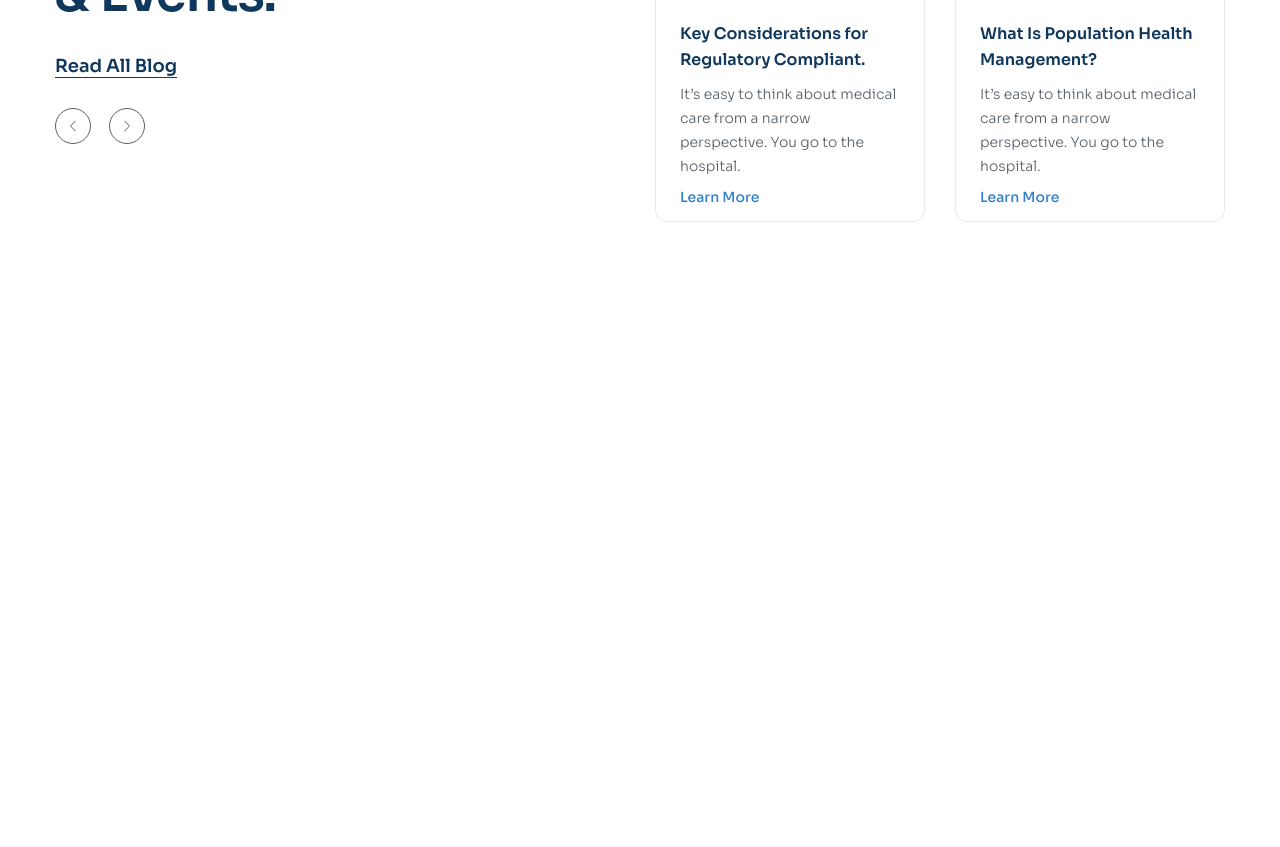
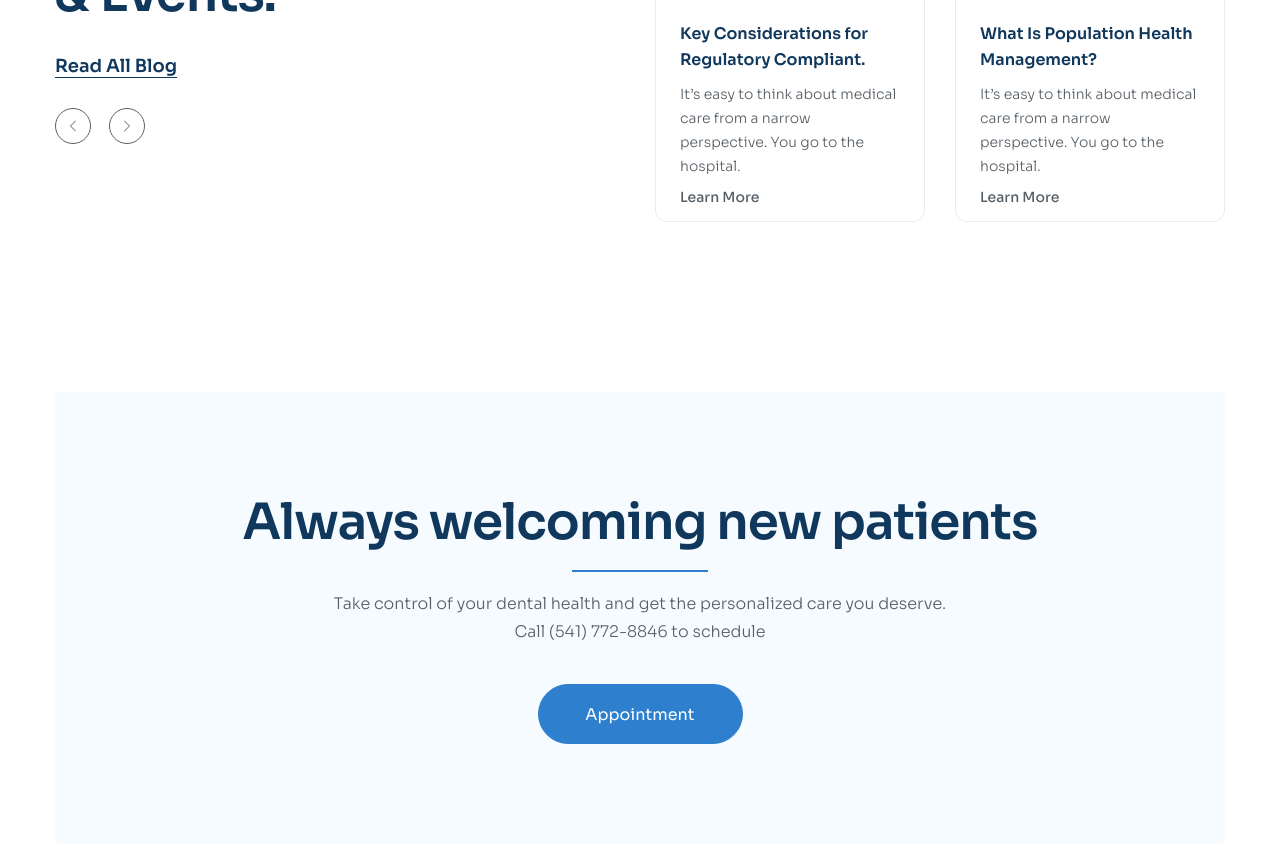
Before and after one commit to khoaphan1/htmlcss-project-03, a plain HTML site: page index.html in a window 1280 px wide. Shown: the part 5287-6134 px from the top of the page. Before the commit the page ends 5594 px from the top, so only its background shows below. Drawn offline with Linux system fonts and the light colour scheme.

Commit message:
Create appointment

```diff
--- a/assets/css/styles.css
+++ b/assets/css/styles.css
@@ -641,7 +641,46 @@ a {
 .news-item__more {
     display: inline-block;
     margin-top: 12px;
-    color: #2e80ce;
+    color: #575f66;
     font-size: 1.4rem;
     font-weight: 500;
 }
+
+.news-item__more:hover {
+    color: #2e80ce;
+}
+
+/* Appointment */
+.appointment {
+    margin: 85px 0 170px;
+}
+
+.appointment__inner {
+    padding: 100px 70px;
+    border-radius: 4px;
+    background-color: #f6fbff;
+    text-align: center;
+}
+
+.appointment__heading {
+    position: relative;
+    padding-bottom: 20px;
+}
+
+.appointment__heading::after {
+    position: absolute;
+    left: 0;
+    right: 0;
+    bottom: 0;
+    margin: 0 auto;
+    content: "";
+    display: block;
+    width: 136px;
+    height: 2px;
+    background-color: #2e80ce;
+}
+
+.appointment__desc {
+    max-width: 617px;
+    margin: 18px auto 38px;
+}
--- a/index.html
+++ b/index.html
@@ -636,6 +636,22 @@
                     </div>
                 </div>
             </section>
+
+            <section class="appointment">
+                <div class="container">
+                    <div class="appointment__inner">
+                        <h2 class="section-heading appointment__heading">
+                            Always welcoming new patients
+                        </h2>
+                        <p class="section-desc appointment__desc">
+                            Take control of your dental health and get the
+                            personalized care you deserve. Call (541) 772-8846
+                            to schedule
+                        </p>
+                        <a href="#!" class="btn">Appointment</a>
+                    </div>
+                </div>
+            </section>
         </main>
     </body>
 </html>
```
